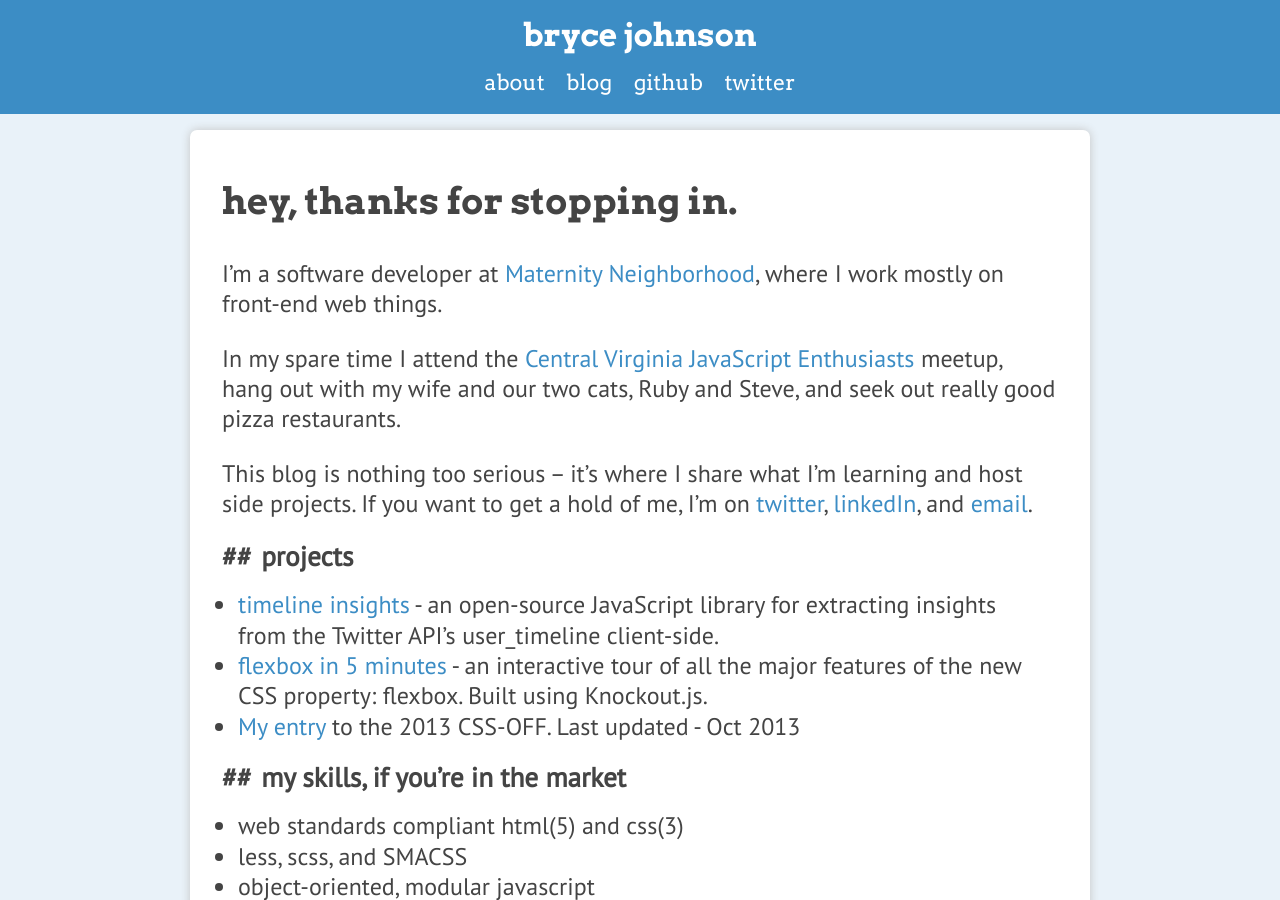
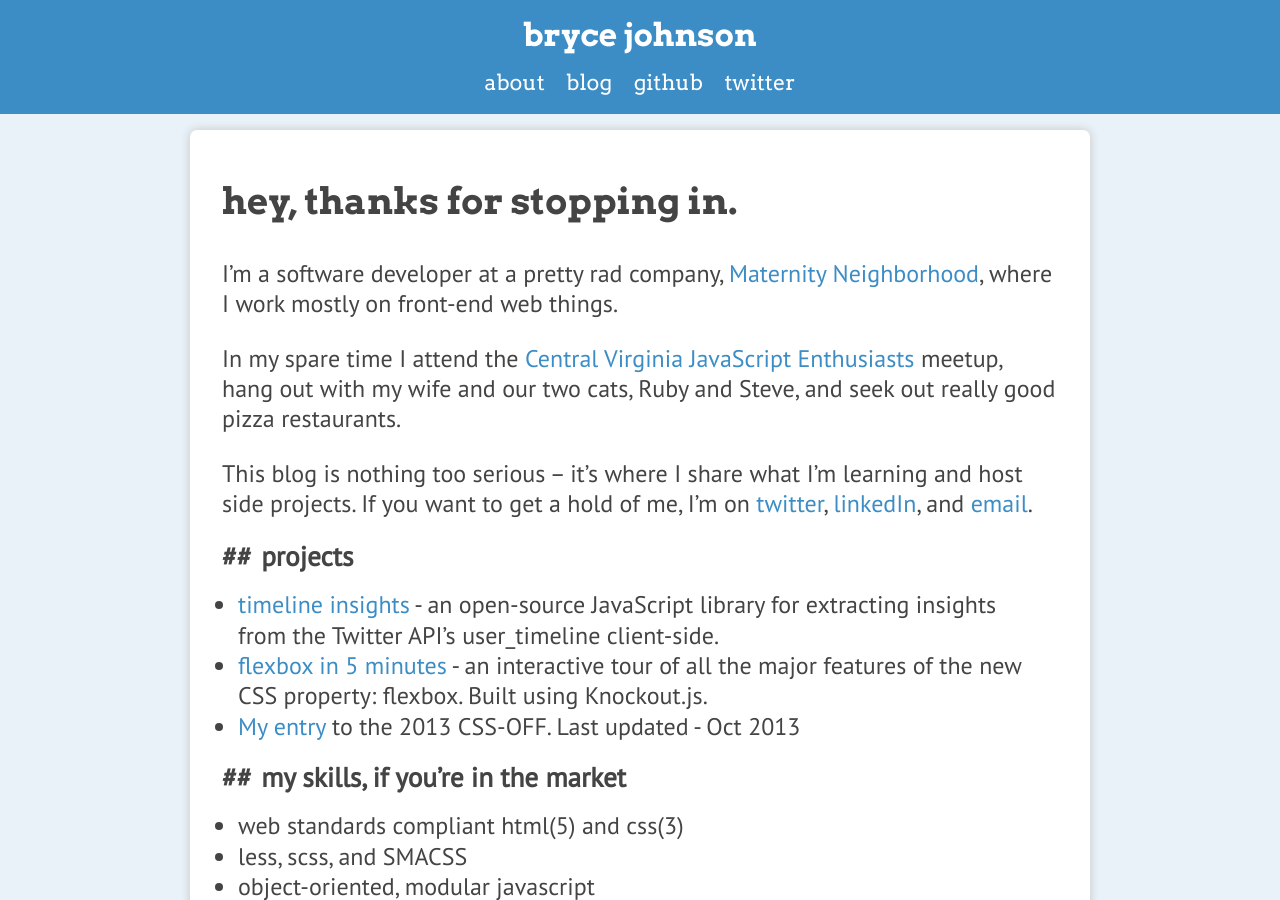
Before and after one commit to brycepj/devbryce-jekyll, a Jekyll site: the page built from about/index.md, in a window 1280 px wide and 900 px high. Built offline with Jekyll 4.4.1, drawn with Linux system fonts in a browser that asks for light colours.

```diff
--- a/about/index.md
+++ b/about/index.md
@@ -4,7 +4,7 @@ title: hey, thanks for stopping in.
 description: a little about me and what I do.
 published: true
 ---
-I'm a software developer at [Maternity Neighborhood](http://maternityneighborhood.com/), where I work mostly on front-end web things.
+I'm a software developer at a pretty rad company, [Maternity Neighborhood](http://maternityneighborhood.com/), where I work mostly on front-end web things.
 
 In my spare time I attend the [Central Virginia JavaScript Enthusiasts](http://www.meetup.com/Central-Virginia-Javascript-Enthusiasts-CVJSE/) meetup, hang out with my wife and our two cats, Ruby and Steve, and seek out really good pizza restaurants.
 
```
